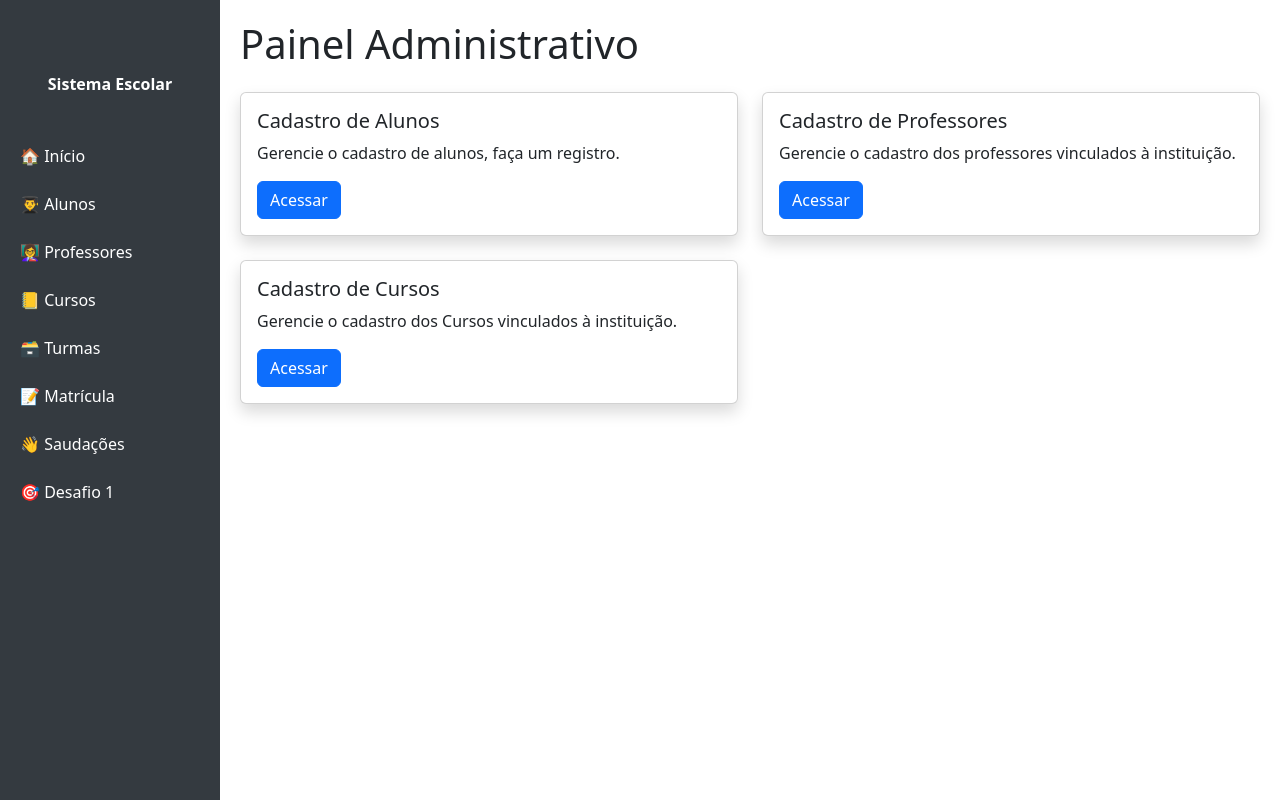
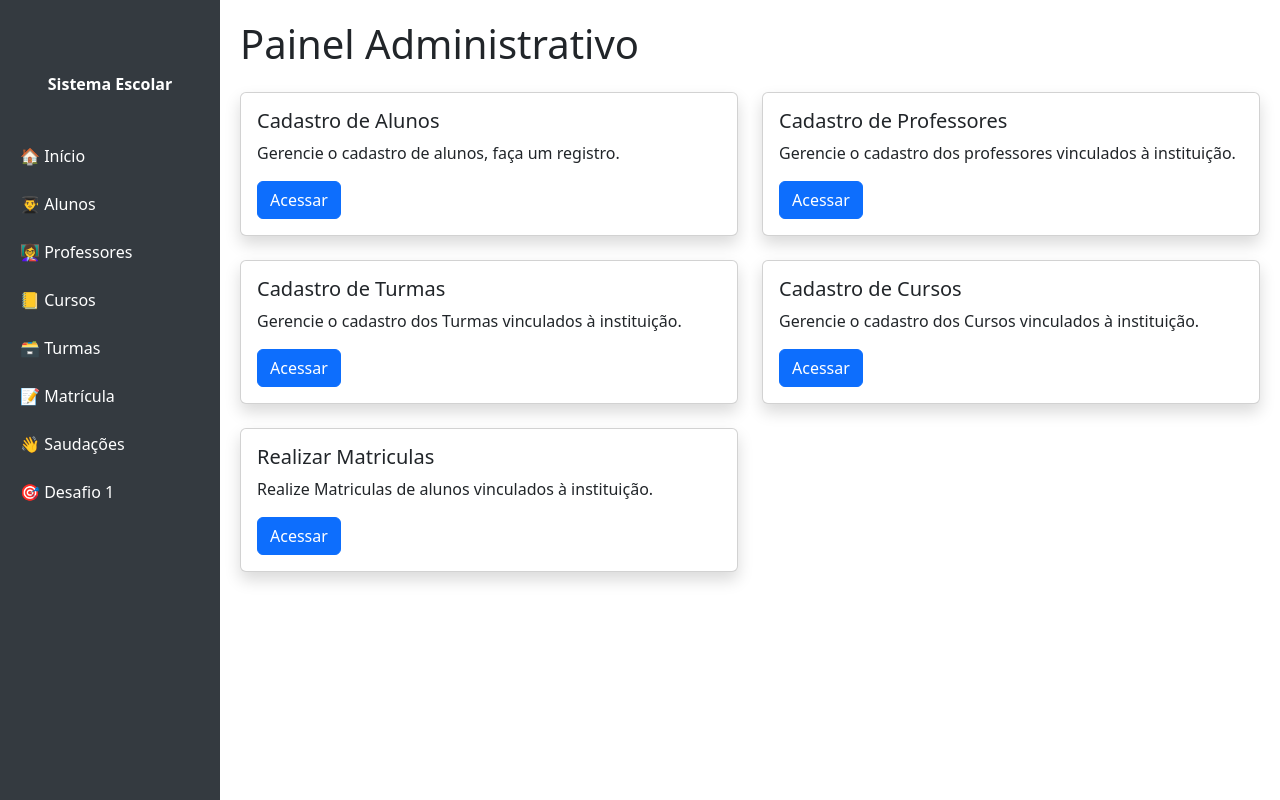
Before and after one commit to davissontiago/pweb-ProjetoFlask, a Flask app: page / in a window 1280 px wide. Run offline with Flask 3, Linux system fonts and the light colour scheme.

Commit message:
ajsute final

```diff
--- a/templates/classes/form.html
+++ b/templates/classes/form.html
@@ -3,7 +3,7 @@
 {% include 'includes/navbar.html' %}
 
 <!-- Formulário de Turma -->
-<h1 class="mb-4">Cadastrar Curso</h1>
+<h1 class="mb-4">Cadastrar Turmas</h1>
 
 
 <div class="row">
--- a/templates/index.html
+++ b/templates/index.html
@@ -28,9 +28,27 @@
                 <div class="col-md-6 mb-4">
                     <div class="card shadow">
                         <div class="card-body">
+                            <h5 class="card-title">Cadastro de Turmas</h5>
+                            <p class="card-text">Gerencie o cadastro dos Turmas vinculados à instituição.</p>
+                            <a href="/classes/form" class="btn btn-primary">Acessar</a>
+                        </div>
+                    </div>
+                </div>
+                <div class="col-md-6 mb-4">
+                    <div class="card shadow">
+                        <div class="card-body">
                             <h5 class="card-title">Cadastro de Cursos</h5>
                             <p class="card-text">Gerencie o cadastro dos Cursos vinculados à instituição.</p>
                             <a href="/courses/form" class="btn btn-primary">Acessar</a>
+                        </div>
+                    </div>
+                </div>
+                <div class="col-md-6 mb-4">
+                    <div class="card shadow">
+                        <div class="card-body">
+                            <h5 class="card-title">Realizar Matriculas</h5>
+                            <p class="card-text">Realize Matriculas de alunos vinculados à instituição.</p>
+                            <a href="/enrollments/form" class="btn btn-primary">Acessar</a>
                         </div>
                     </div>
                 </div>
```
